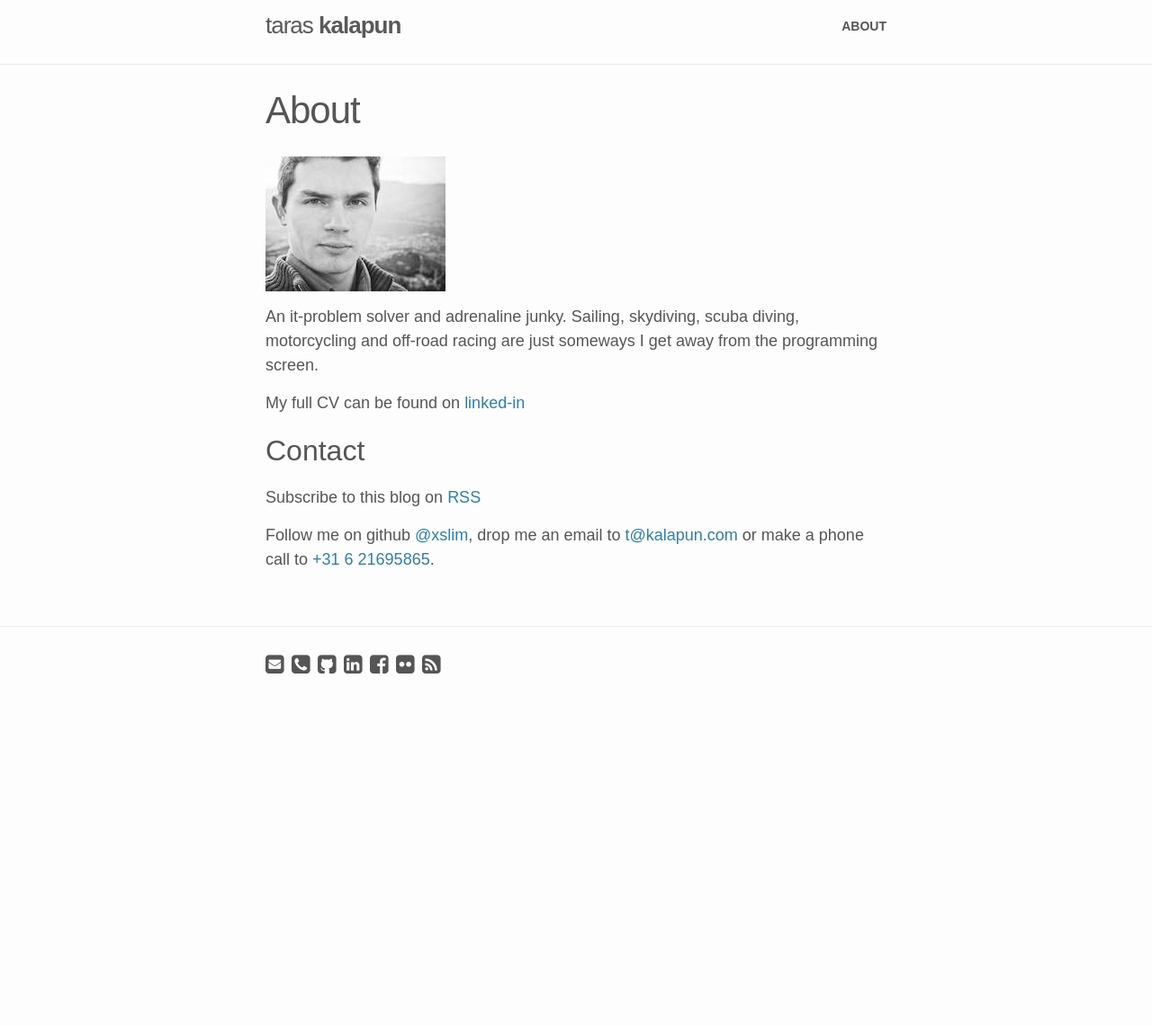
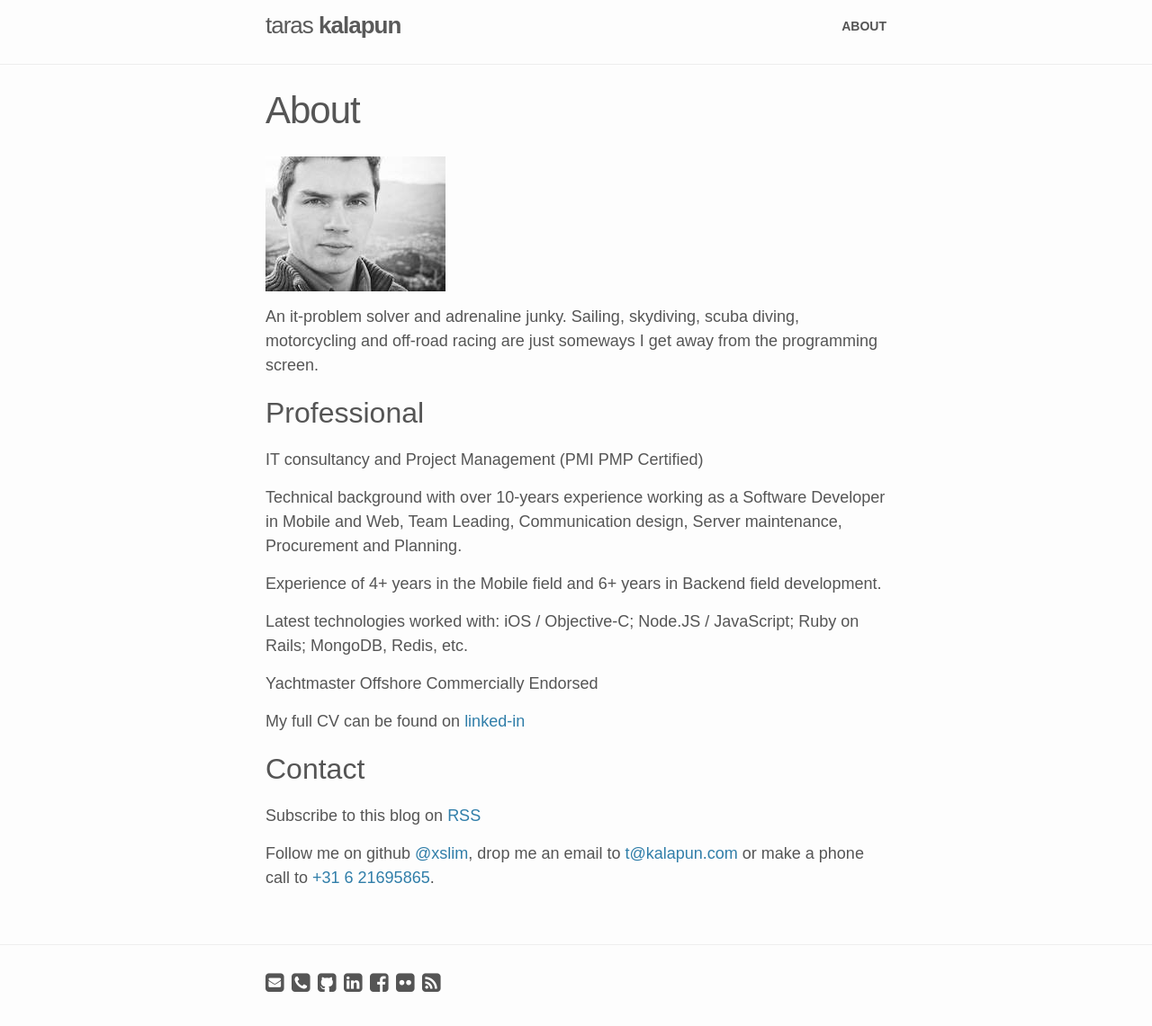
Before and after one commit to andreivisan/xslim.github.io, a Jekyll site: the page built from about.md, in a window 1280 px wide. Shown: the whole page at 90% size. Built offline with Jekyll 4.4.1, drawn with Linux system fonts in a browser that asks for light colours; Markdown is read by kramdown in place of the engine named in the settings; before the commit the page ends 900 px from its top, so only the background shows below that.

Commit message:
Update about.md

```diff
--- a/about.md
+++ b/about.md
@@ -8,6 +8,18 @@ permalink: /about/
 
 An it-problem solver and adrenaline junky. Sailing, skydiving, scuba diving, motorcycling and off-road racing are just someways I get away from the programming screen.
 
+## Professional
+
+IT consultancy and Project Management (PMI PMP Certified)
+
+Technical background with over 10-years experience working as a Software Developer in Mobile and Web, Team Leading, Communication design, Server maintenance,  Procurement and Planning.
+
+Experience of 4+ years in the Mobile field and 6+ years in Backend field development.
+
+Latest technologies worked with: iOS / Objective-C; Node.JS / JavaScript; Ruby on Rails; MongoDB, Redis, etc.
+
+Yachtmaster Offshore Commercially Endorsed
+
 My full CV can be found on [linked-in](http://linkedin.com/in/tkalapun)
 
 ## Contact
```
